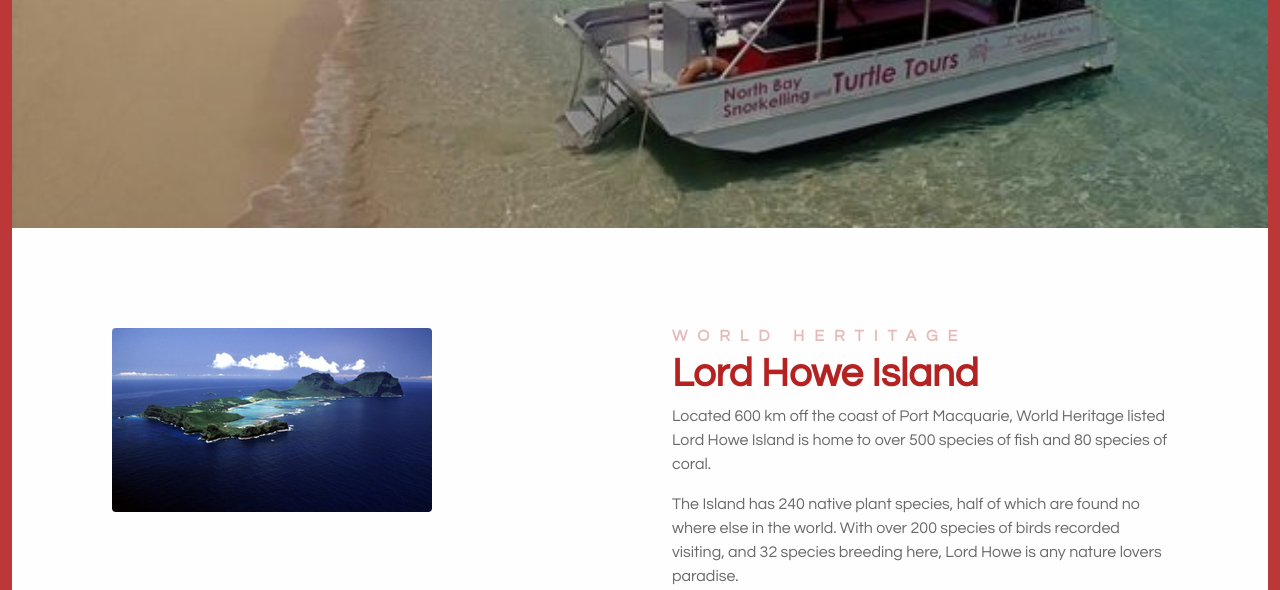
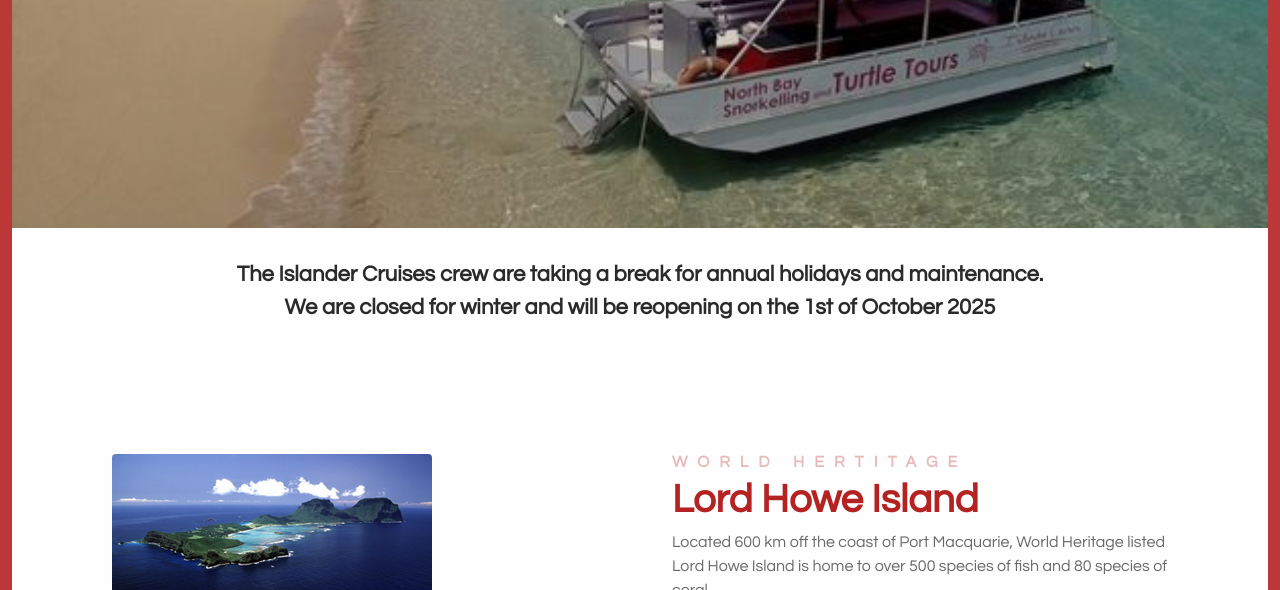
Before and after one commit to brookebusteed/islander-cruises, a plain HTML site: page index.html in a window 1280 px wide. Shown: the part 510-1100 px from the top of the page. Drawn offline with nearby package versions, Linux system fonts and the light colour scheme; a script that the page names is missing.

Commit message:
Updated winter banner message

```diff
--- a/index.html
+++ b/index.html
@@ -63,6 +63,15 @@
         <h1>Islander Cruises</h1>
         <h2>North Bay, Snorkelling and Turtle Tours</h2>
       </header>
+      <div class="winter-banner">
+        <strong>
+          The Islander Cruises crew are taking a break for annual holidays and
+          maintenance.
+          <br />
+          We are closed for winter and will be reopening on the 1st of October
+          2025
+        </strong>
+      </div>
       <main>
         <section class="grid grid-2-columns">
           <div>
--- a/src/style.css
+++ b/src/style.css
@@ -85,6 +85,16 @@ header a {
 
 img {
   border-radius: 5px;
+}
+
+.winter-banner {
+  background-color: #fefefe;
+  color: #2a2a2a;
+  max-width: 100%;
+  margin: 0 auto;
+  padding: 30px;
+  text-align: center;
+  font-size: 22px;
 }
 
 section {
@@ -445,4 +455,8 @@ footer a {
     padding: 0;
     margin: 0 auto;
   }
+  .winter-banner {
+    padding: 5;
+    font-size: 14px;
+  }
 }
```
